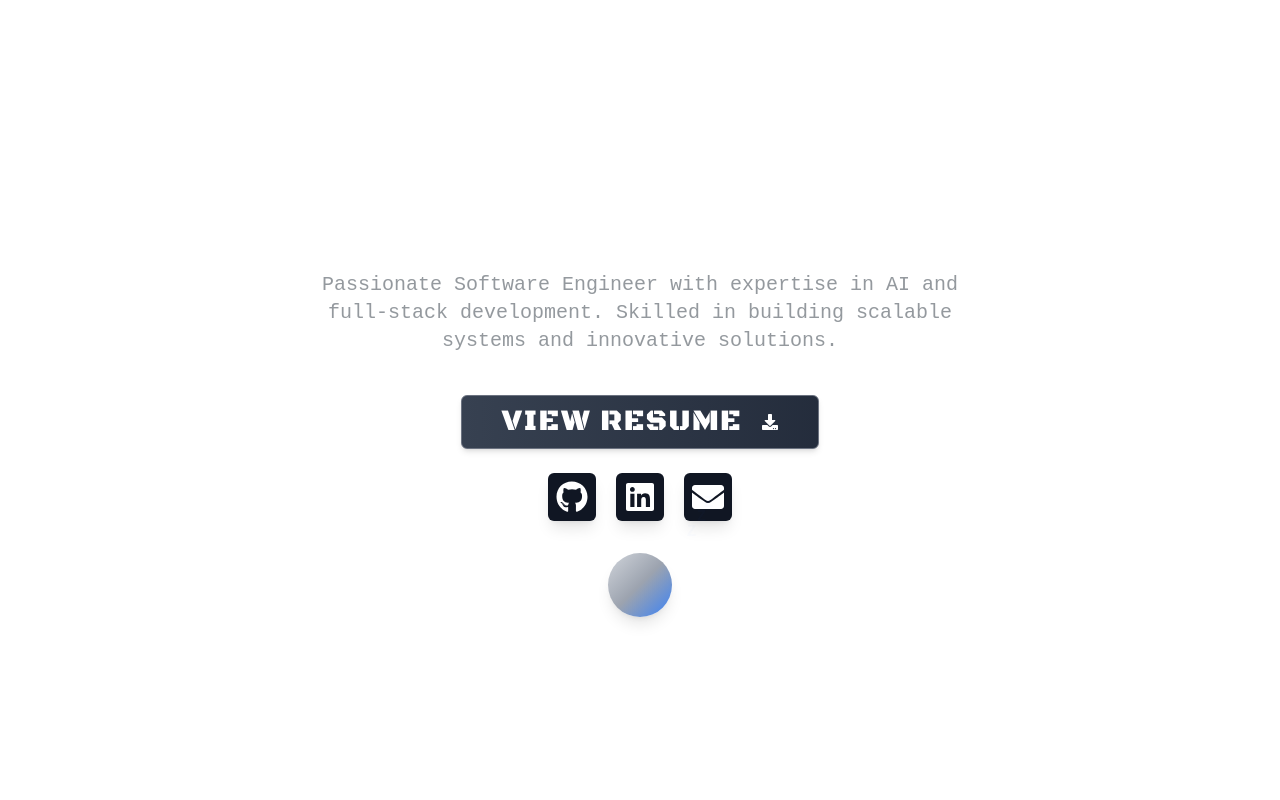
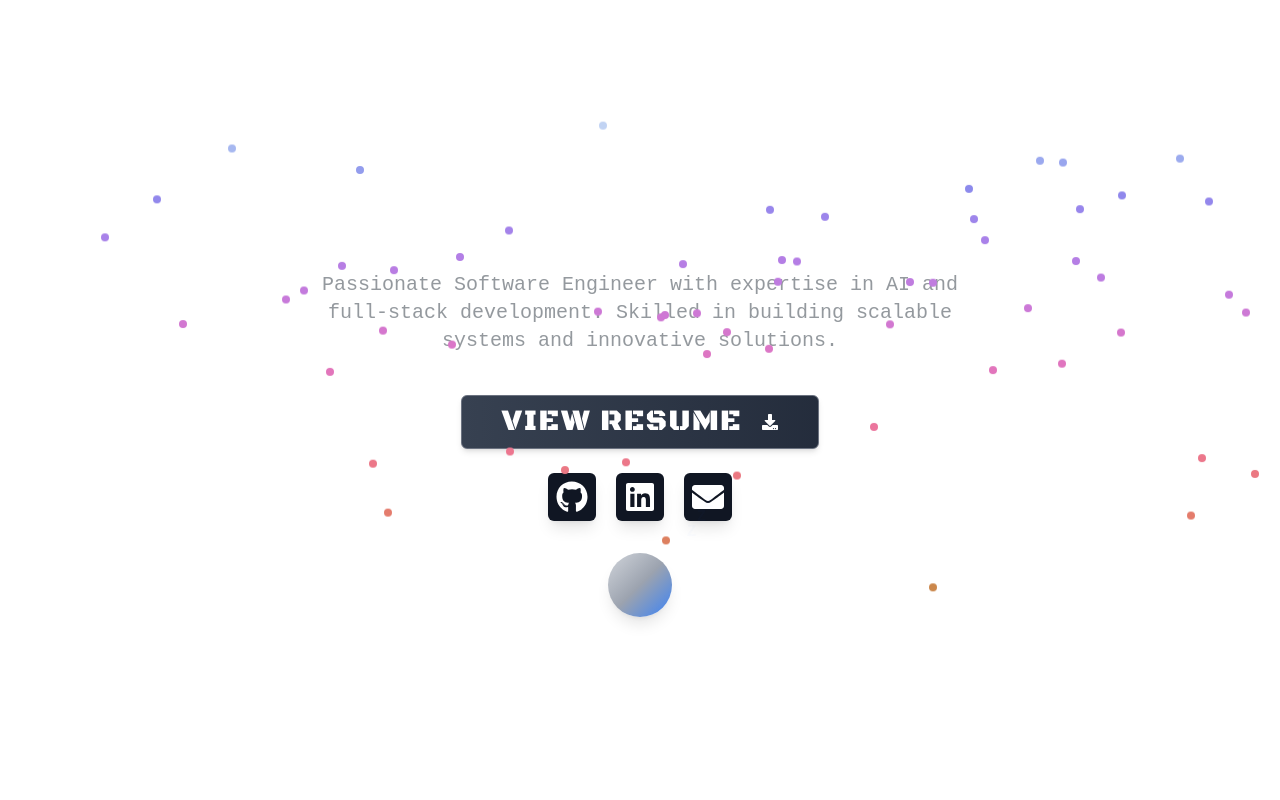
Before and after one commit to Rakotomalala01/portfolio, a React (Vite) app: page / in a window 1280 px wide. Shown: the top 800 px of the page. Built offline with nearby package versions, Linux system fonts and the light colour scheme.

Commit message:
JR: particle down fall

```diff
--- a/src/components/body/sections/home-section.tsx
+++ b/src/components/body/sections/home-section.tsx
@@ -1,12 +1,11 @@
+import { useEffect, useState } from "react";
 import ContactList from "@/components/ui/contact-list";
 import MyCVDownloader from "@/components/ui/myCVDownloader";
-import ParticleBackground from "@/components/ui/particles";
 import ProfileDescription from "@/components/ui/profil-description";
 import RobotHead from "@/components/ui/robot";
-import { FaChevronDown } from "react-icons/fa"; // Import the arrow icon
+import { FaChevronDown } from "react-icons/fa";
 
 const Home = () => {
-
   const scrollToNextSection = () => {
     const nextSection = document.getElementById("about");
     if (nextSection) {
@@ -14,23 +13,95 @@ const Home = () => {
     }
   };
 
+  const colors = [
+    "bg-background",
+    "bg-[#569CD6]",
+    "bg-[#9CDCFE]",
+    "bg-[#4EC9B0]",
+    "bg-[#B5CEA8]",
+    "bg-[#C586C0]",
+    "bg-[#D7BA7D]",
+    "bg-[#CE9178]",
+    "bg-[#DCDCAA]",
+    "bg-[#F44747]",
+    "bg-[#646695]",
+    "bg-[#D16969]",
+    "bg-[#F2C272]",
+    "bg-[#8BD1FA]",
+    "bg-[#DAB894]",
+    "bg-[#A074C4]"
+  ];
+
+  const [colorIndex, setColorIndex] = useState(0);
+
+  const [positions] = useState(() =>
+    [...Array(60)].map(() => ({
+      left: Math.random() * 100,
+      duration: Math.random() * 15 + 10,
+      delay: Math.random() * 5,
+    }))
+  );
+
+  useEffect(() => {
+    const colorInterval = setInterval(() => {
+      setColorIndex((prev) => (prev + 1) % colors.length);
+    }, 3500);
+
+    return () => clearInterval(colorInterval);
+  }, []);
+
   return (
     <section
       id="home"
       className="h-screen flex flex-col items-center justify-center text-center pb-10 bg-background text-white overflow-hidden relative"
     >
+      <div className="absolute inset-0 pointer-events-none">
+        {positions.map((pos, i) => (
+          <div
+            key={i}
+            className={`absolute w-2 h-2 rounded-full shadow-lg animate-fall transition-colors duration-1000 ${colors[colorIndex]}`}
+            style={{
+              top: "0%",
+              left: `${pos.left}%`,
+              animationDuration: `${pos.duration}s`,
+              animationDelay: `${pos.delay}s`,
+            }}
+
+          />
+        ))}
+      </div>
+
       <ProfileDescription />
       <MyCVDownloader />
       <ContactList />
       <RobotHead />
 
-      {/* Arrow Button */}
       <button
         onClick={scrollToNextSection}
         className="absolute bottom-[5.5rem] animate-bounce text-white text-2xl sm:text-3xl"
       >
         <FaChevronDown />
       </button>
+
+      <style>
+        {`
+          @keyframes fall {
+            0% { transform: translateY(0); opacity: 0; }
+            10% { opacity: 1; }
+            90% { opacity: 1; }
+            100% { transform: translateY(1000px); opacity: 0; }
+          }
+
+          @keyframes shimmer {
+            0% { filter: hue-rotate(0deg); }
+            100% { filter: hue-rotate(360deg); }
+          }
+
+          .animate-fall {
+            animation: fall infinite linear, shimmer 6s linear infinite;
+          }
+        `}
+      </style>
     </section>
   );
 };
```
